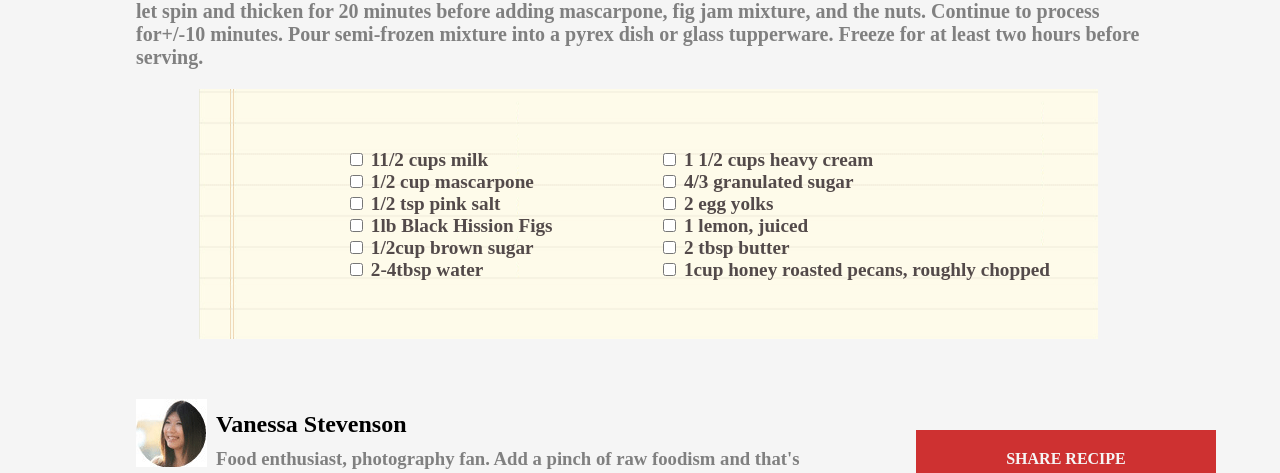
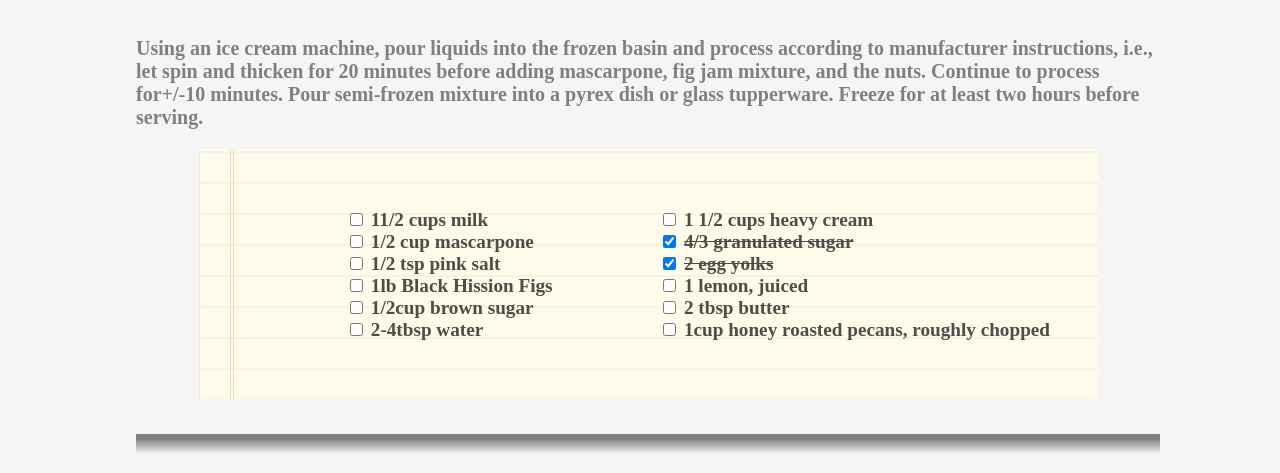
Before and after one commit to Ahmad-AbuOsbeh/choclate-pizza, a plain HTML site: page index.html in a window 1280 px wide. Shown: the part 1254-1727 px from the top of the page. Drawn offline with Linux system fonts and the light colour scheme.

Commit message:
some editings on Ahmad's work

```diff
--- a/css/style.css
+++ b/css/style.css
@@ -148,6 +148,9 @@ font-size: 45px;
     margin-left: 10%;
     margin-right: 10%;
     width: auto;
+    background-image: repeating-linear-gradient(0deg,
+      transparent 0 5px,
+      gray 20px 40px);
     /* -webkit-line-break:5px ; */
 
 }
@@ -156,6 +159,7 @@ font-size: 45px;
     margin-left: 10%;
     margin-right: 10%;
     width: auto;
+    margin-top: 25px;
 }
 
 #vanessa h2{
--- a/index.html
+++ b/index.html
@@ -43,6 +43,9 @@
 
     </header>
     <main>
+        <div id="hatchline">
+
+        </div>
         <div id="Pizza">
             <h1>
                 Choclate Pizza
@@ -87,7 +90,7 @@
             <input type="checkbox" id="secondCheck" name="secondCheck">
             <label for="secondCheck">1/2 cup mascarpone</label>
             <br>
-            <input type="checkbox" id="thirdCheck" name="thirdCheck">
+            <input type="checkbox" id="thirdCheck" name="thirdCheck" >
             <label for="thirdCheck">1/2 tsp pink salt</label>
             <br>
             <input type="checkbox" id="fourthCheck" name="fourthCheck">
@@ -104,11 +107,11 @@
             <input type="checkbox" id="firstCheck2" name="firstCheck2">
             <label for="firstCheck2">1 1/2 cups heavy cream</label>
             <br>
-            <input type="checkbox" id="secondCheck2" name="secondCheck2">
-            <label for="secondCheck2">4/3 granulated sugar</label>
+            <input type="checkbox" id="secondCheck2" name="secondCheck2" checked>
+            <label for="secondCheck2" style="text-decoration: line-through";>4/3 granulated sugar</label>
             <br>
-            <input type="checkbox" id="thirdCheck2" name="thirdCheck2">
-            <label for="thirdCheck2">2 egg yolks</label>
+            <input type="checkbox" id="thirdCheck2" name="thirdCheck2" checked>
+            <label for="thirdCheck2" style="text-decoration: line-through";>2 egg yolks</label>
             <br>
             <input type="checkbox" id="fourthCheck2" name="fourthCheck2">
             <label for="fourthCheck2">1 lemon, juiced</label>
```
